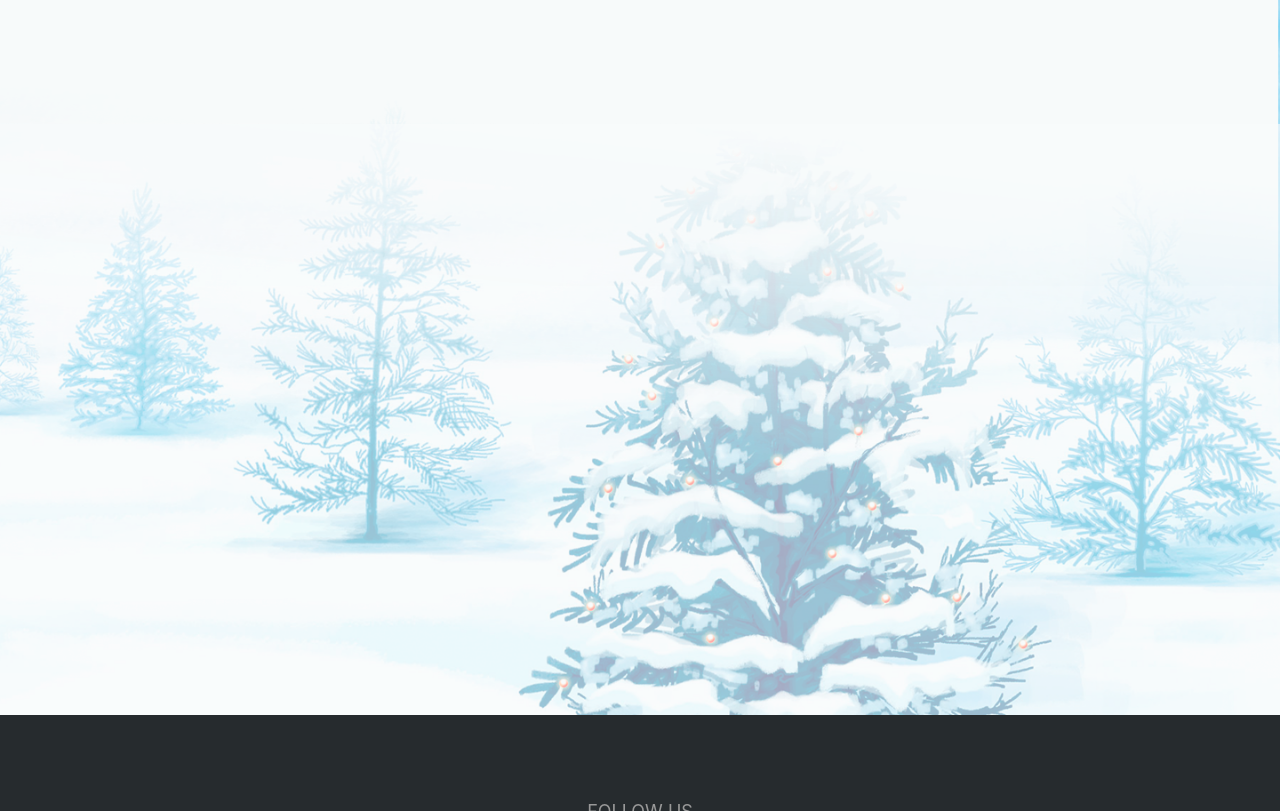
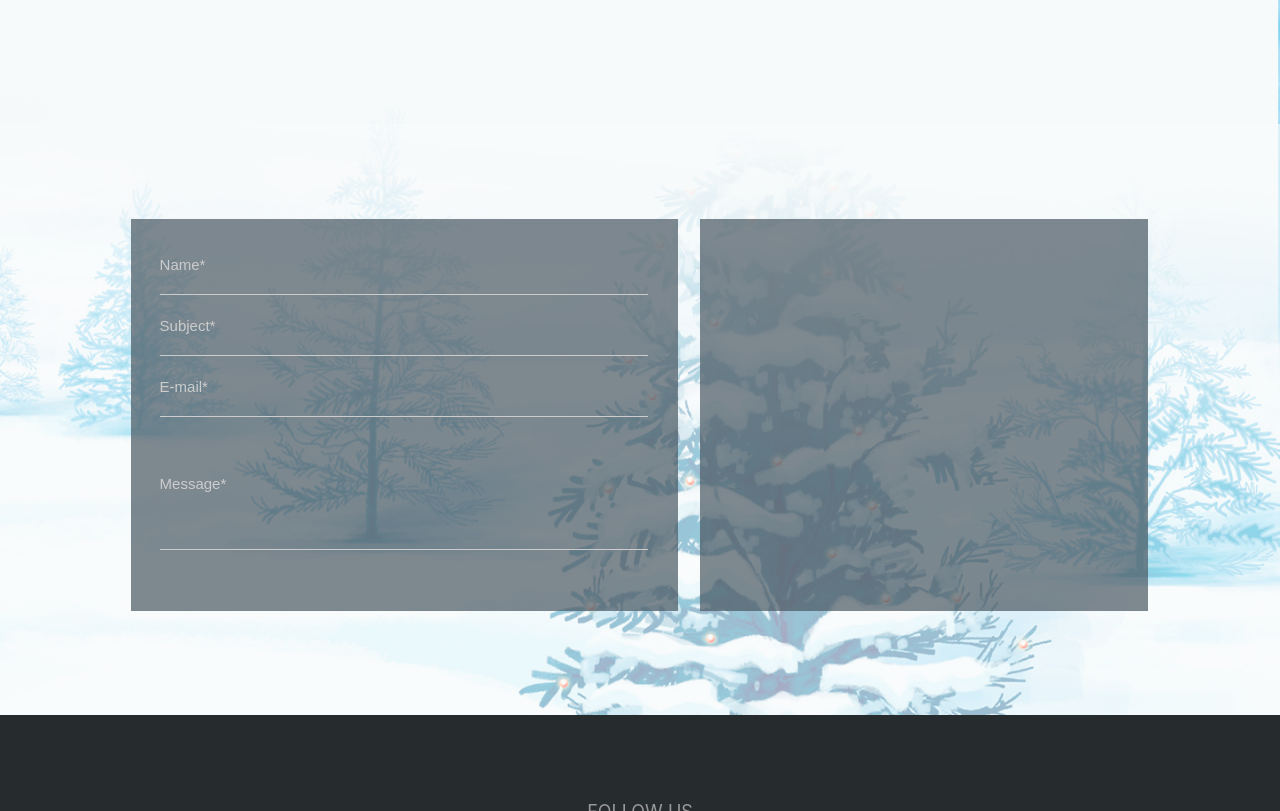
Before and after one commit to chiburashka47/predIncub_Exercise1, a website built with webpack: page public/index.html in a window 1280 px wide. Shown: the part 3750-4561 px from the top of the page. Built offline with nearby package versions, Linux system fonts and the light colour scheme; files whose address does not match are found by name.

Commit message:
added contacts

```diff
--- a/public/index.html
+++ b/public/index.html
@@ -94,7 +94,34 @@
                 </div>
             </div>
         </div>
-        <div class="contacts" style="background-image:url('../src/Components/Contacts/style/bg.png')"></div>
+        <div class="contacts " style="background-image:url('../src/Components/Contacts/style/bg.png')">
+            <div class="contacts__content row">
+            <div class="contacts__content__left">
+                <div class="contacts__content__left__container column">
+                <input placeholder="Name*" class="contacts__content__left__container__input"/>
+                <input placeholder="Subject*" class="contacts__content__left__container__input"/>
+                <input placeholder="E-mail*" class="contacts__content__left__container__input"/>
+                <input placeholder="Message*" class="contacts__content__left__container__input contacts__content__left__container__input-big"/>
+                <div class="contacts__content__left__container__btn"></div>
+            </div>
+        </div>
+            <div class="contacts__content__right">
+                <div class="contacts__content__right__top">
+                <span class="contacts__content__right__top__adress"></span>
+                <span class="contacts__content__right__top__adress"></span>
+                <a class="contacts__content__right__top__tel"></a>
+                <a class="contacts__content__right__top__tel"></a>
+            </div>
+            <div class="contacts__content__right__middle">
+                <a class="contacts__content__right__middle__web"></a>
+                <a class="contacts__content__right__middle__mail"></a>
+            </div>
+            <div class="contacts__content__right__map"></div>
+
+
+            </div>
+        </div>
+        </div>
         <div class="footer column">
             <div class="footer__text">FOLLOW US</div>
             <div class="footer__content row">
--- a/src/Components/Contacts/style/contacts.scss
+++ b/src/Components/Contacts/style/contacts.scss
@@ -7,4 +7,45 @@
   flex-direction: column;
   height: 99vh;
   margin-top: -45.4vh;
+
+  &__content {
+    padding: 37vh 10.3vw 0 10.2vw;
+    width: -webkit-fill-available;
+    justify-content: space-between;
+    height: 49vh;
+
+    &__left {
+      height: 100%;
+      width: 53.8%;
+      background-color: rgba(75, 90, 99, 0.71);
+
+      &__container {
+        padding: 15px 30px 20px 29px;
+
+        &__input {
+          background: transparent;
+          border: none;
+          color: #cccccc;
+          border-bottom: 1px solid #cccccc;
+          height: 60px;
+          font-size: 15px;
+
+          &::-webkit-input-placeholder {
+            color: #cccccc;
+            margin: 5px 0 0 2px;
+          }
+
+          &-big {
+            height: 132px;
+          }
+        }
+      }
+    }
+
+    &__right {
+      height: 100%;
+      width: 44%;
+      background-color: rgba(75, 90, 99, 0.71);
+    }
+  }
 }
```
